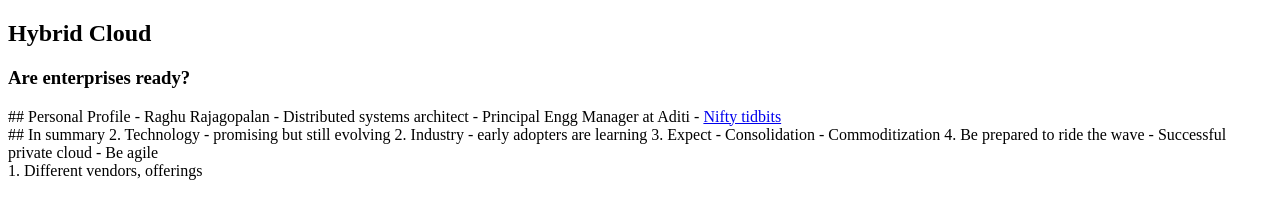
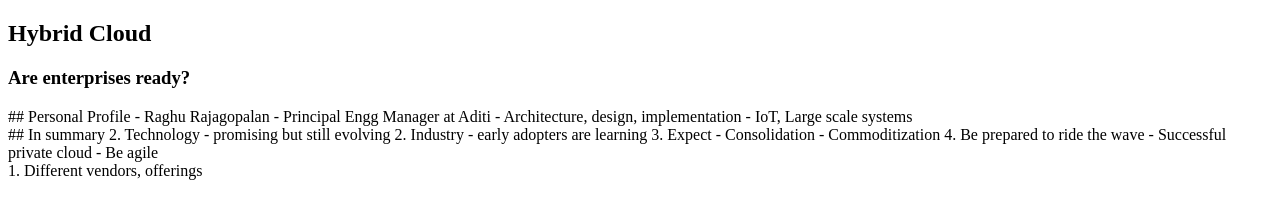
Before and after one commit to raghur/presentations, a plain HTML site: page hybridcloud.html in a window 1280 px wide. Drawn offline with Linux system fonts and the light colour scheme; a script that the page names is missing.

Commit message:
fix formatting

```diff
--- a/hybridcloud.html
+++ b/hybridcloud.html
@@ -58,9 +58,9 @@
 ## Personal Profile
 
 - Raghu Rajagopalan
-- Distributed systems architect
 - Principal Engg Manager at Aditi
-- <a href="http://blog.rraghur.in">Nifty tidbits</a>
+- Architecture, design, implementation
+- IoT, Large scale systems
 
                 </section>
                 <section data-markdown>
```
